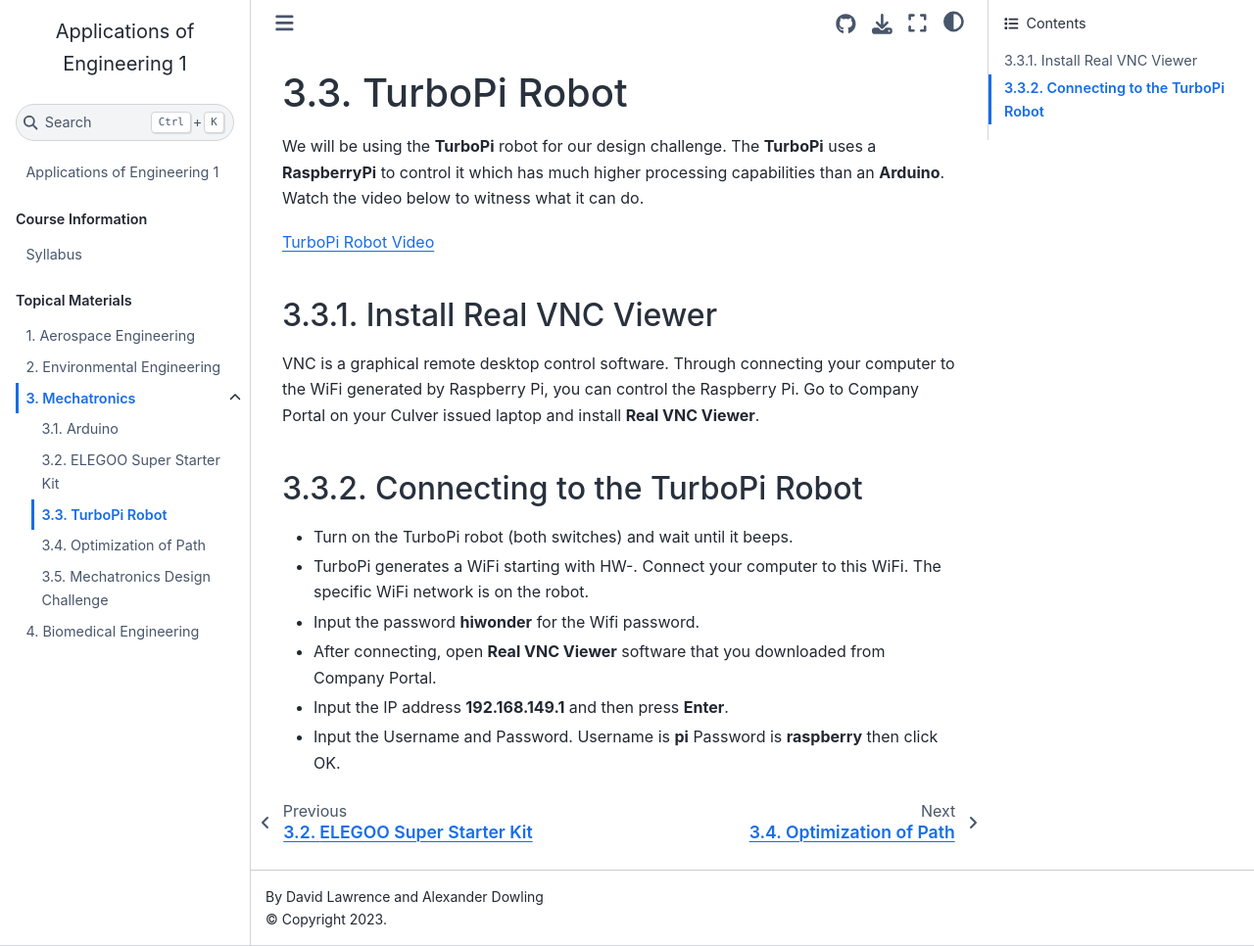
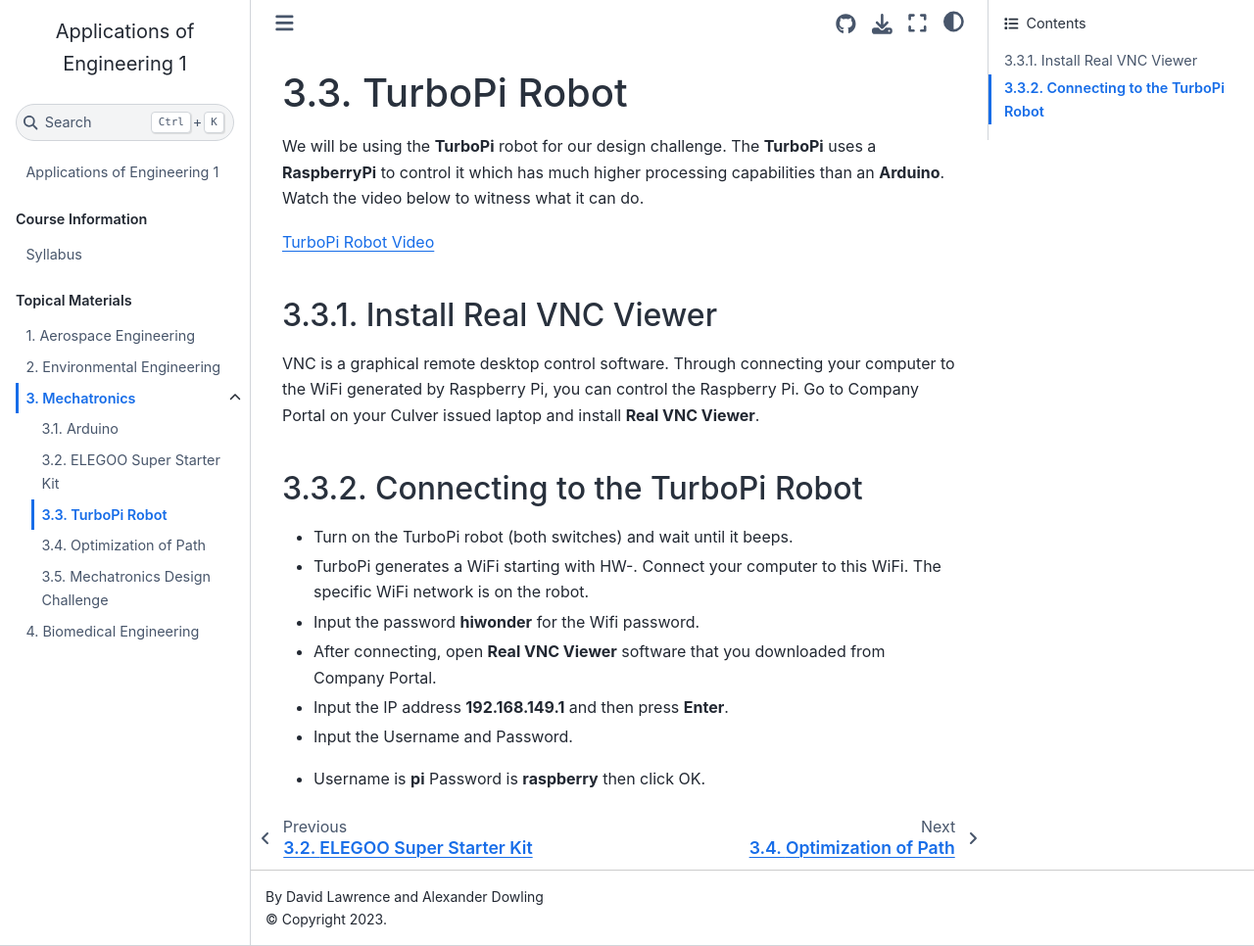
Before and after one commit to Culver-Academies/engineering1, a Jupyter Book: the page built from mech/TurboPi.md, in a window 1280 px wide and 966 px high. Shown: the whole window at 98% size. Built offline with Jupyter Book 1.0.4 settings and Sphinx 7.4.7 and the Sphinx Book theme 1.1.4, drawn with Linux system fonts in a browser that asks for light colours.

```diff
--- a/mech/TurboPi.md
+++ b/mech/TurboPi.md
@@ -18,4 +18,5 @@ computer to the WiFi generated by Raspberry Pi, you can control the Raspberry Pi
 * Input the password **hiwonder** for the Wifi password.
 * After connecting, open **Real VNC Viewer** software that you downloaded from Company Portal.
 * Input the IP address **192.168.149.1** and then press **Enter**.
-* Input the Username and Password. Username is **pi**  Password is **raspberry** then click OK.
+* Input the Username and Password.
+- Username is **pi**  Password is **raspberry** then click OK.
```
